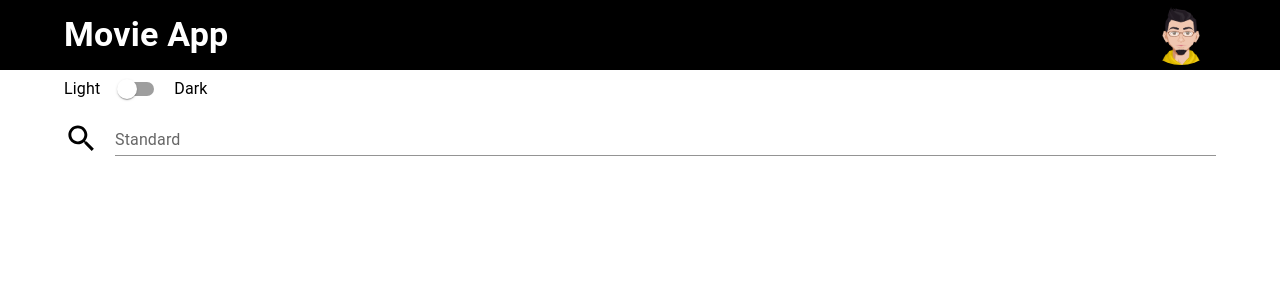
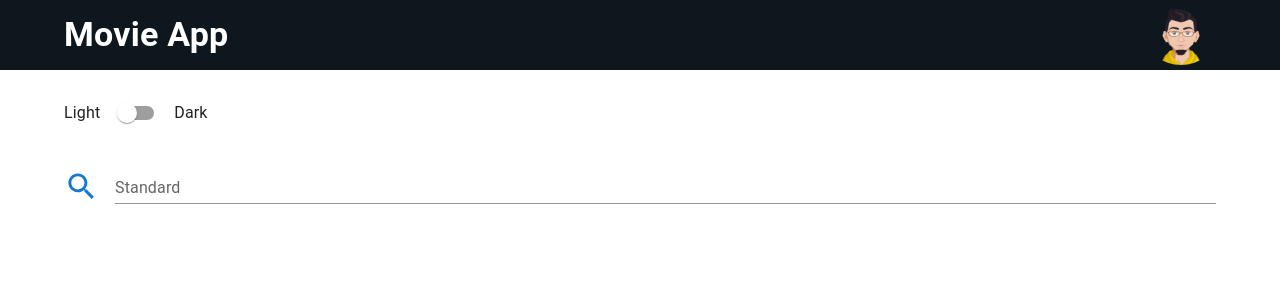
Before and after one commit to ObadaElSharbatly/dev-mentor-mui-movie-app, a React (Create React App) app: page / in a window 1280 px wide. Shown: the top 300 px of the page. Built offline with nearby package versions, Linux system fonts and the light colour scheme; the HTML template or start-up script is replaced by a standard one.

Commit message:
Mui-005 work

```diff
--- a/src/App.jsx
+++ b/src/App.jsx
@@ -1,20 +1,28 @@
+import { Box, ThemeProvider, useTheme } from "@mui/material";
 import { Container } from "@mui/system";
-import React from "react";
+import React, { useEffect, useState } from "react";
 import { Outlet } from "react-router-dom";
 import Header from "./components/Header";
 import SwitchTheme from "./components/SwitchTheme";
+import { darkTheme, lightTheme } from "./theme/theme";
 
 function App() {
   //write code here
-
+  const [isDarkMode, setIsDarkMode] = useState(false);
+  const themeObject = useTheme();
+  useEffect(() => {
+    console.log(themeObject.palette);
+  }, [isDarkMode]);
   return (
-    <>
-      <Header />
-      <Container>
-        <SwitchTheme />
-        <Outlet />
-      </Container>
-    </>
+    <ThemeProvider theme={isDarkMode ? darkTheme : lightTheme}>
+      <Box bgcolor="background.body" minHeight="100vh">
+        <Header />
+        <Container component="main" sx={{ mt: 3 }}>
+          <SwitchTheme value={isDarkMode} setValue={setIsDarkMode} />
+          <Outlet />
+        </Container>
+      </Box>
+    </ThemeProvider>
   );
 }
 
--- a/src/components/Header.jsx
+++ b/src/components/Header.jsx
@@ -6,7 +6,10 @@ function Header() {
   //write code here
 
   return (
-    <Box sx={{ backgroundColor: "black", height: "70px" }} component="header">
+    <Box
+      sx={{ backgroundColor: "background.header", height: "70px" }}
+      component="header"
+    >
       <Container sx={{ height: "100%" }}>
         <Grid
           container
--- a/src/components/SwitchTheme.jsx
+++ b/src/components/SwitchTheme.jsx
@@ -1,14 +1,16 @@
 import { Stack, Switch, Typography } from "@mui/material";
 import React from "react";
 
-function SwitchTheme() {
+function SwitchTheme({ value, setValue }) {
   //write code here
-
+  function switchValue() {
+    setValue(prev => !prev);
+  }
   return (
     <Stack direction="row" spacing={1} alignItems="center">
-      <Typography>Light</Typography>
-      <Switch />
-      <Typography>Dark</Typography>
+      <Typography color="text.primary">Light</Typography>
+      <Switch checked={value} onChange={switchValue} />
+      <Typography color="text.primary">Dark</Typography>
     </Stack>
   );
 }
--- a/src/pages/home/HomePage.jsx
+++ b/src/pages/home/HomePage.jsx
@@ -6,7 +6,7 @@ function HomePage() {
   //write code here
 
   return (
-    <Box>
+    <Box mt={3}>
       <SearchBar />
     </Box>
   );
--- a/src/pages/home/components/SearchBar.jsx
+++ b/src/pages/home/components/SearchBar.jsx
@@ -7,11 +7,12 @@ function SearchBar() {
 
   return (
     <Box sx={{ display: " flex", alignItems: "flex-end" }}>
-      <SearchIcon fontSize="large" sx={{ mr: 2 }} />
+      <SearchIcon fontSize="large" sx={{ mr: 2 }} color="primary" />
       <TextField
         id="standard-basic"
         label="Standard"
         variant="standard"
+        color="primary"
         fullWidth
       />
     </Box>
--- /dev/null
+++ b/src/theme/theme.js
@@ -0,0 +1,20 @@
+import { createTheme } from "@mui/material";
+
+export const lightTheme = createTheme({
+  palette: {
+    mode: "light",
+    background: {
+      header: "#0f171e",
+      body: "#ffffff",
+    },
+  },
+});
+export const darkTheme = createTheme({
+  palette: {
+    mode: "dark",
+    background: {
+      header: "#0f171e",
+      body: "#1a242f",
+    },
+  },
+});
```
